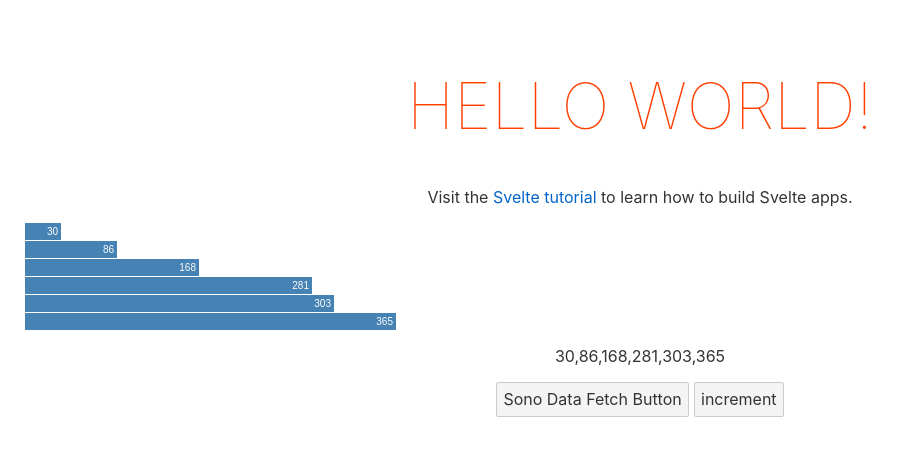
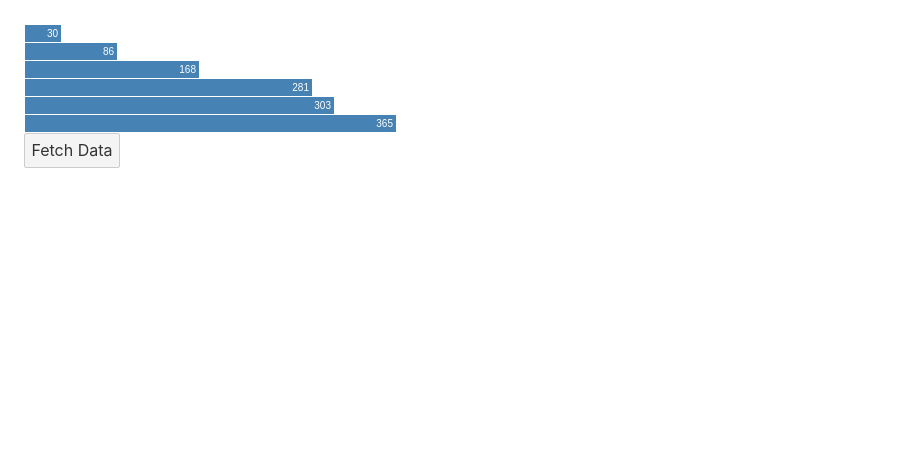
Before and after one commit to CertosinoLab/mediumarticles, a Svelte app in the folder svelte-d3-1/: page / in a window 1280 px wide. Shown: the top 456 px of the page, without its empty margins (0-905 px from the left). Built offline with nearby package versions, Linux system fonts and the light colour scheme.

Commit message:
Commit 3

```diff
--- a/svelte-d3-1/src/App.svelte
+++ b/svelte-d3-1/src/App.svelte
@@ -9,13 +9,9 @@
 		console.log(value);
 		chartData = value;
 	});
-
-	export let name;
 </script>
 
 <main>
-	<h1>Hello {name}!</h1>
-	<p>Visit the <a href="https://svelte.dev/tutorial">Svelte tutorial</a> to learn how to build Svelte apps.</p>
 	{#key chartData}
 		<ChartContainer />
 	{/key}
--- a/svelte-d3-1/src/components/ChartContainer.svelte
+++ b/svelte-d3-1/src/components/ChartContainer.svelte
@@ -2,31 +2,10 @@
     import {sharedData} from "../store";
     import { onMount } from 'svelte';
     import * as d3 from 'd3';
-    //var data = [];
 
     let el;
+    let data;
 
-    let data;
-/*
-    const unsubscribe = sharedData.subscribe(value => {
-        data = value;
-        console.log(data);
-
-        d3.select(el)
-            .selectAll("div")
-            .data(data)
-            .enter()
-            .append("div")
-            .style("width", function(d) {
-                return d + "px";
-            })
-            .text(function(d) {
-                return d;
-            });
-
-
-    });
-*/
     onMount(() => {
         data = $sharedData;
 
@@ -56,4 +35,3 @@
 </style>
 
 <div bind:this={el} class="chart"></div>
-<p>{$sharedData}</p>
--- a/svelte-d3-1/src/components/DataFetchButton.svelte
+++ b/svelte-d3-1/src/components/DataFetchButton.svelte
@@ -6,9 +6,21 @@
     }
 
     function fetchData() {
-        sharedData.set([10, 566, 468, 80, 103, 265])
+        sharedData.set([Math.floor(Math.random() * 600),
+            Math.floor(Math.random() * 600),
+            Math.floor(Math.random() * 600),
+            Math.floor(Math.random() * 600),
+            Math.floor(Math.random() * 600),
+            Math.floor(Math.random() * 600)
+        ])
     }
 </script>
 
-<button on:click={() => getRandomInt(10)}>Sono Data Fetch Button</button>
-<button on:click={fetchData}>increment</button>
+<style>
+    .fetch-button {
+        float: left;
+        cursor: pointer;
+    }
+</style>
+
+<button class="fetch-button" on:click={fetchData}>Fetch Data</button>
```
